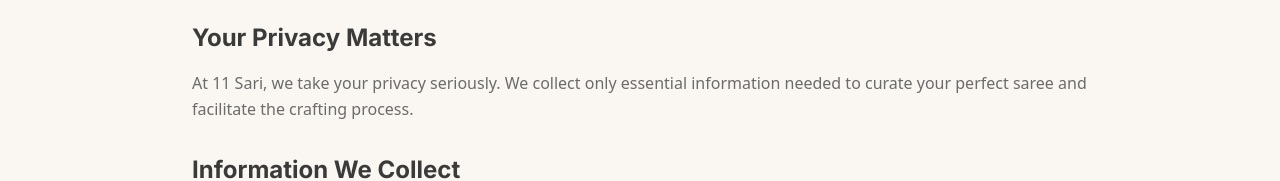
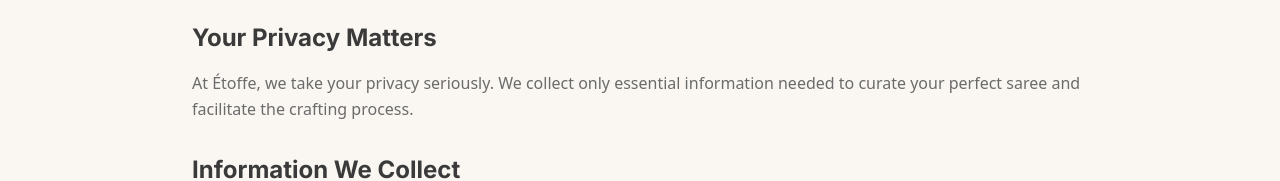
Before and after one commit to nxtwaveventures/etoffe, a Next.js app: page /privacy in a window 1280 px wide. Shown: the part 221-402 px from the top of the page. Built offline with nearby package versions, Linux system fonts and the light colour scheme.

Commit message:
Update privacy page branding from 11 Sari to Étoffe

```diff
--- a/src/app/privacy/page.tsx
+++ b/src/app/privacy/page.tsx
@@ -14,7 +14,7 @@
                 Your Privacy Matters
               </h2>
               <p>
-                At 11 Sari, we take your privacy seriously. We collect only essential information needed to curate your perfect saree and facilitate the crafting process.
+                At Étoffe, we take your privacy seriously. We collect only essential information needed to curate your perfect saree and facilitate the crafting process.
               </p>
             </div>
 
```
